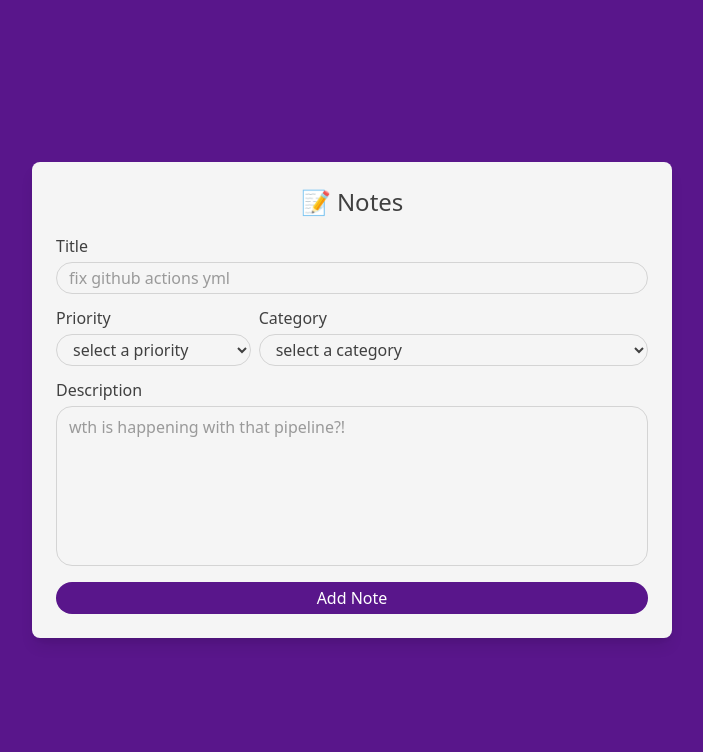
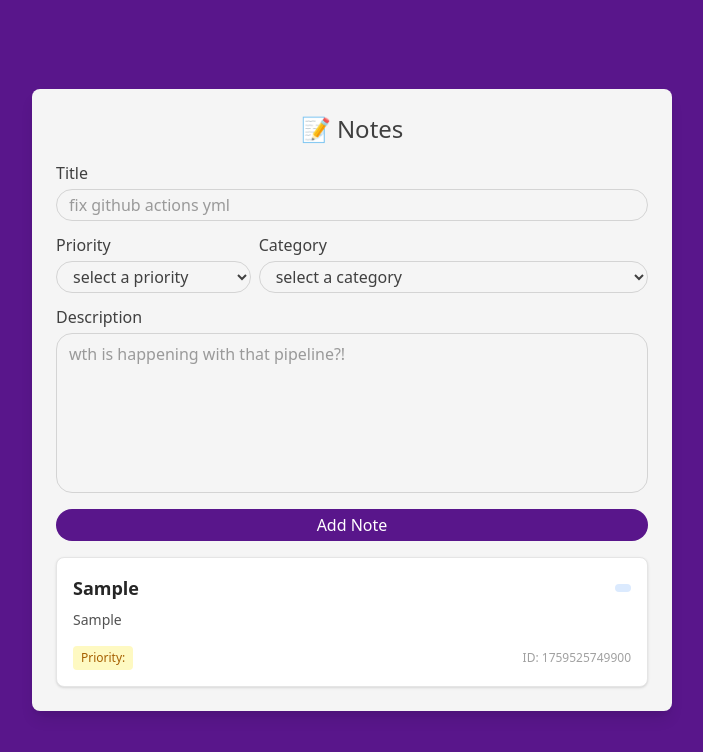
Before and after one commit to felipeozalmeida/notes-ui-react, a React (Vite) app: page / in a window 1280 px wide. Both pictures are taken after typing "Sample", "Sample" into the empty fields and a click on the button "Add Note". Shown: the top 752 px of the page, without its empty margins (288-991 px from the left). Built offline with nearby package versions, Linux system fonts and the light colour scheme.

Commit message:
feat: implement NoteList component and update App to display notes

```diff
--- a/src/App.tsx
+++ b/src/App.tsx
@@ -1,14 +1,18 @@
 import { useState } from "react"
+import type { Note } from "./types"
 import NoteForm from "./components/NoteForm"
-import type { Note } from "./types"
+import NoteList from "./components/NoteList";
 
 const App = () => {
-  const [, setNotes] = useState<Note[]>([])
+  const [notes, setNotes] = useState<Note[]>([]);
 
-  return <div className="flex flex-col gap-4 items-stretch justify-center w-full max-w-[640px] p-6 bg-neutral-100 text-neutral-700 rounded-lg shadow-lg">
-    <h1 className="text-2xl font-medium text-center">📝 Notes</h1>
-    <NoteForm onCreate={(note) => setNotes((prevNotes) => [...prevNotes, note])} />
-  </div>
+  return (
+    <div className="flex flex-col gap-4 items-stretch justify-center w-full max-w-[640px] p-6 bg-neutral-100 text-neutral-700 rounded-lg shadow-lg">
+      <h1 className="text-2xl font-medium text-center">📝 Notes</h1>
+      <NoteForm onCreate={(note) => setNotes((prevNotes) => [...prevNotes, note])} />
+      <NoteList notes={notes} />
+    </div>
+  );
 }
 
 export default App
--- a/src/components/NoteForm/index.tsx
+++ b/src/components/NoteForm/index.tsx
@@ -1,5 +1,5 @@
 
-import { useState, type ChangeEventHandler, type FormEventHandler } from "react"
+import { useState, type ChangeEventHandler, type FC, type FormEventHandler } from "react"
 import type { Note } from "../../types/Note"
 
 const INITIAL_FORM_DATA = {
@@ -13,7 +13,7 @@ type NoteFormProps = {
     onCreate: (note: Note) => void
 }
 
-const NoteForm = (props: NoteFormProps) => {
+const NoteForm: FC<NoteFormProps> = ({ onCreate }) => {
     const [formData, setFormData] = useState(INITIAL_FORM_DATA)
 
     const handleChange: ChangeEventHandler<HTMLInputElement | HTMLSelectElement | HTMLTextAreaElement> = ({ currentTarget: { name, value } }) => {
@@ -23,7 +23,7 @@ const NoteForm = (props: NoteFormProps) => {
     const handleSubmit: FormEventHandler<HTMLFormElement> = (event) => {
         event.preventDefault();
         setFormData(INITIAL_FORM_DATA)
-        props.onCreate({ ...formData, id: Date.now() })
+        onCreate({ ...formData, id: Date.now() })
     }
 
     return <form className="flex flex-col gap-3 items-stretch justify-center" onSubmit={handleSubmit}>
--- /dev/null
+++ b/src/components/NoteList/index.tsx
@@ -0,0 +1,34 @@
+import type { FC } from 'react';
+import type { Note } from '../../types';
+
+interface NoteListProps {
+  notes: Note[];
+}
+
+const NoteList: FC<NoteListProps> = ({ notes }) => {
+  if (!notes.length) {
+    return <div>No notes available.</div>;
+  }
+  return (
+    <ul className="flex flex-col gap-4">
+      {notes.map((note) => (
+        <li
+          key={note.id}
+          className="bg-white rounded-lg shadow p-4 border border-neutral-200 flex flex-col gap-2"
+        >
+          <div className="flex items-center justify-between gap-2">
+            <strong className="text-lg font-semibold text-neutral-800">{note.title}</strong>
+            <span className="text-xs px-2 py-1 rounded bg-blue-100 text-blue-700 font-medium">{note.category}</span>
+          </div>
+          <p className="text-neutral-600 text-sm">{note.description}</p>
+          <div className="flex items-center justify-between gap-2 mt-2">
+            <span className="text-xs px-2 py-1 rounded bg-yellow-100 text-yellow-700 font-medium">Priority: {note.priority}</span>
+            <span className="text-xs text-neutral-400">ID: {note.id}</span>
+          </div>
+        </li>
+      ))}
+    </ul>
+  );
+};
+
+export default NoteList;
```
